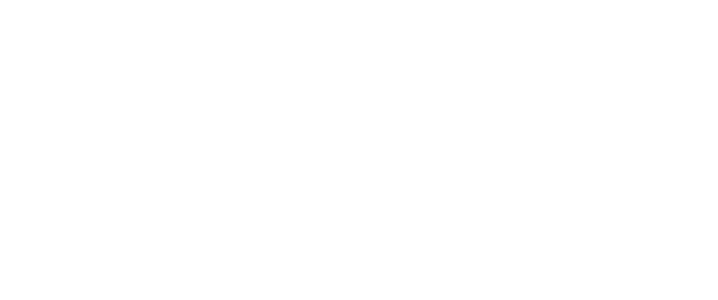
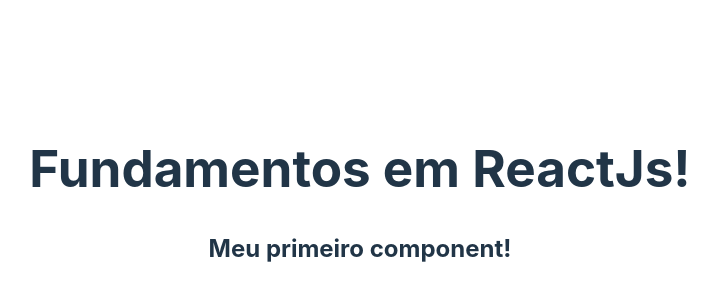
Before and after one commit to joaolucasalves010/REACT_JS, a React (Vite) app in the folder 2_FUNDAMENTOS/fundamentos/: page / in a window 1280 px wide. Shown: the part 204-504 px from the top of the page, without its empty margins (280-998 px from the left). Built offline with nearby package versions, Linux system fonts and the light colour scheme.

Commit message:
Importando components

```diff
--- a/2_FUNDAMENTOS/fundamentos/src/App.jsx
+++ b/2_FUNDAMENTOS/fundamentos/src/App.jsx
@@ -2,13 +2,14 @@
 
 // http://localhost:5173/ site localhost
 
+import FirstComponent from './components/FirstComponent'
+
 function App() {
   return (
-    <>
       <div className="App">
-
+        <h1>Fundamentos em ReactJs!</h1>
+        <FirstComponent />
       </div>
-    </>
   )
 }
 
--- a/2_FUNDAMENTOS/fundamentos/src/components/FirstComponent.jsx
+++ b/2_FUNDAMENTOS/fundamentos/src/components/FirstComponent.jsx
@@ -1,7 +1,7 @@
 function FirstComponent() {
   return (
     <div>
-      <h2>Meu primeiro component</h2>
+      <h2>Meu primeiro component!</h2>
     </div>
   )
 }
```
